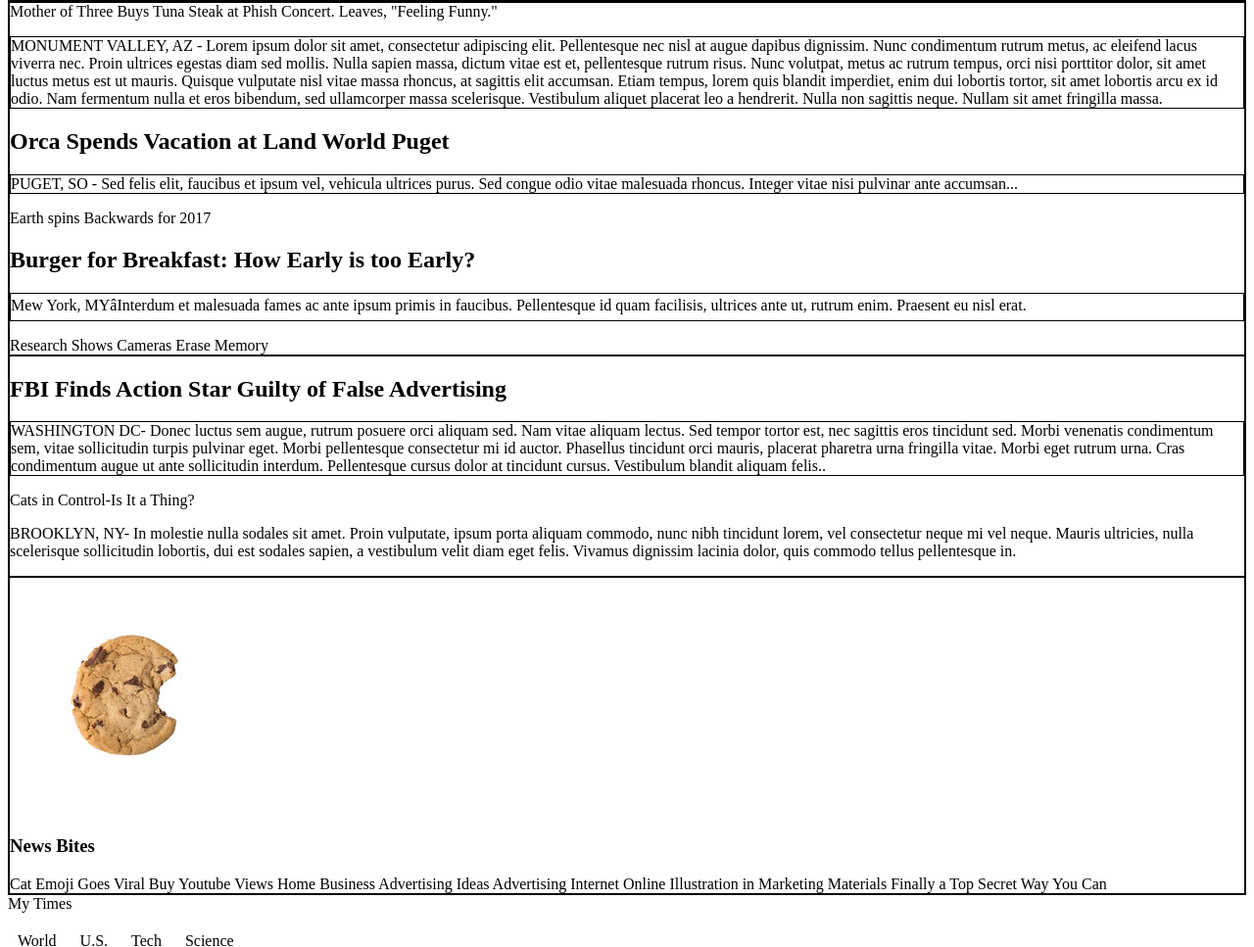
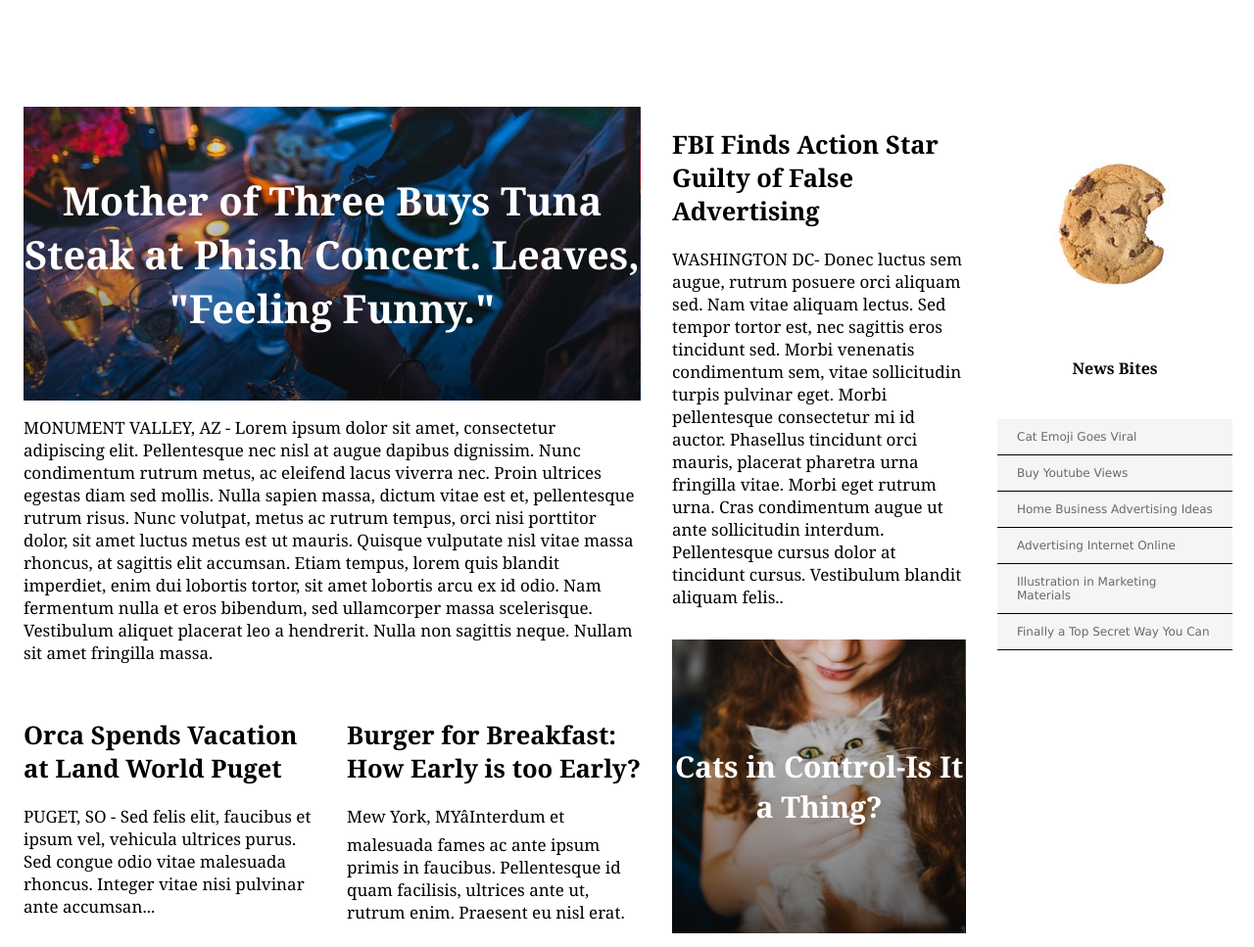
Before and after one commit to ASmith6/newspaper, a plain HTML site: page index.html in a window 1280 px wide. Shown: the part 68-1035 px from the top of the page at 98% size. Drawn offline with Linux system fonts and the light colour scheme.

Commit message:
complete footer and css

```diff
--- a/index.html
+++ b/index.html
@@ -75,7 +75,8 @@
         </div>
         <!--   column 3    -->
         <div class="column small">
-            <img src="img-news-bite.png" alt="">
+            <img class="cookie" src="img-news-bite.png" alt="">
+            <div class="news-bites">
                 <h3>News Bites</h3>
                 <span class="news-bite">Cat Emoji Goes Viral</span>
                 <span class="news-bite">Buy Youtube Views</span>
@@ -83,6 +84,8 @@
                 <span class="news-bite">Advertising Internet Online</span>
                 <span class="news-bite">Illustration in Marketing Materials</span>
                 <span class="news-bite">Finally a Top Secret Way You Can</span>
+            </div>
+
         </div>
 
     </div>
--- a/style.css
+++ b/style.css
@@ -1,3 +1,10 @@
+body {
+    margin: 0;
+    font-family: Georgia;
+    font-size: 17px;
+    color: black;
+}
+
 header {
     font-family: Verdana, sans-serif;
     font-size: 14px;
@@ -38,9 +45,127 @@ nav span a {
     color: black;
 }
 
-.content,
-.column,
-.immage-content,
-.narrative{
-    border: 1px solid black;
+.content {
+    display: flex;
+    padding-top: 116px;
+    width: 1232px;
+    margin: 0 auto 78px auto;
 }
+
+.column {
+    display: flex;
+    flex-direction: column;
+    margin-right: 32px;
+}
+
+.column.large {
+    width: 630px;
+}
+
+.column.medium {
+    width: 300px;
+}
+
+
+.column.small {
+    width: 240px;
+}
+
+
+.image-content {
+    display: flex;
+    flex-direction: column;
+    justify-content: center;
+    height: 300px;
+    margin-top: 15px;
+    font-family: Georgia;
+    font-weight: bold;
+    font-size: 30px;
+    color: white;
+    text-align: center;
+}
+.lead-story .image-content {
+    background: url("img-story-main.png");
+    width: 630px;
+    margin-top: 0;
+    font-size: 40px;
+
+}
+
+.narrative {
+    margin-top: 16px;
+}
+
+.stories .text-content {
+    height: 250px;
+}
+.stories {
+    display: flex;
+    justify-content: space-between;
+    margin-top: 17px;
+}
+.story {
+    display: flex;
+    flex-direction: column;
+    width: 300px;
+}
+.fall-cancelled.image-content {
+    background-image: url(img-story-2.png)
+}
+
+.pop-culture.image-content {
+    background-image: url(img-story-3.png);
+}
+
+.cat-ceo.image-content{
+    background-image: url(img-story-1.png);
+}
+
+img.cookie {
+    height: 240px;
+}
+
+.news-bites .news-bite {
+    display: block;
+    padding: 11px 20px;
+    border-bottom: 1px solid black;
+    background-color: whitesmoke;
+    font-family: Verdana;
+    font-size: 12px;
+    color: dimgray;
+}
+
+.news-bites h3 {
+    margin-bottom: 41px;
+    font-size: 16px;
+    font-weight: bold;
+    text-align: center;
+}
+
+footer {
+    display: flex;
+    align-items: center;
+    flex-direction: column;
+    justify-content: center;
+    width: 100%;
+    height: 325px;
+    background-color: mediumaquamarine;
+    margin: auto;
+    font-family: Verdana;
+    font-size: 12px;
+}
+
+footer .title {
+    display: inline-block;
+    padding-right: 25px;
+    border-right: 2px solid white;
+    font-family: Georgia;
+    font-size: 16px;
+    font-weight: bold;
+    color: white;
+}
+
+footer nav {
+    display: inline-block;
+    padding-left: 25px;
+}
```
Lines whose indentation alone changed are shown as unchanged.
